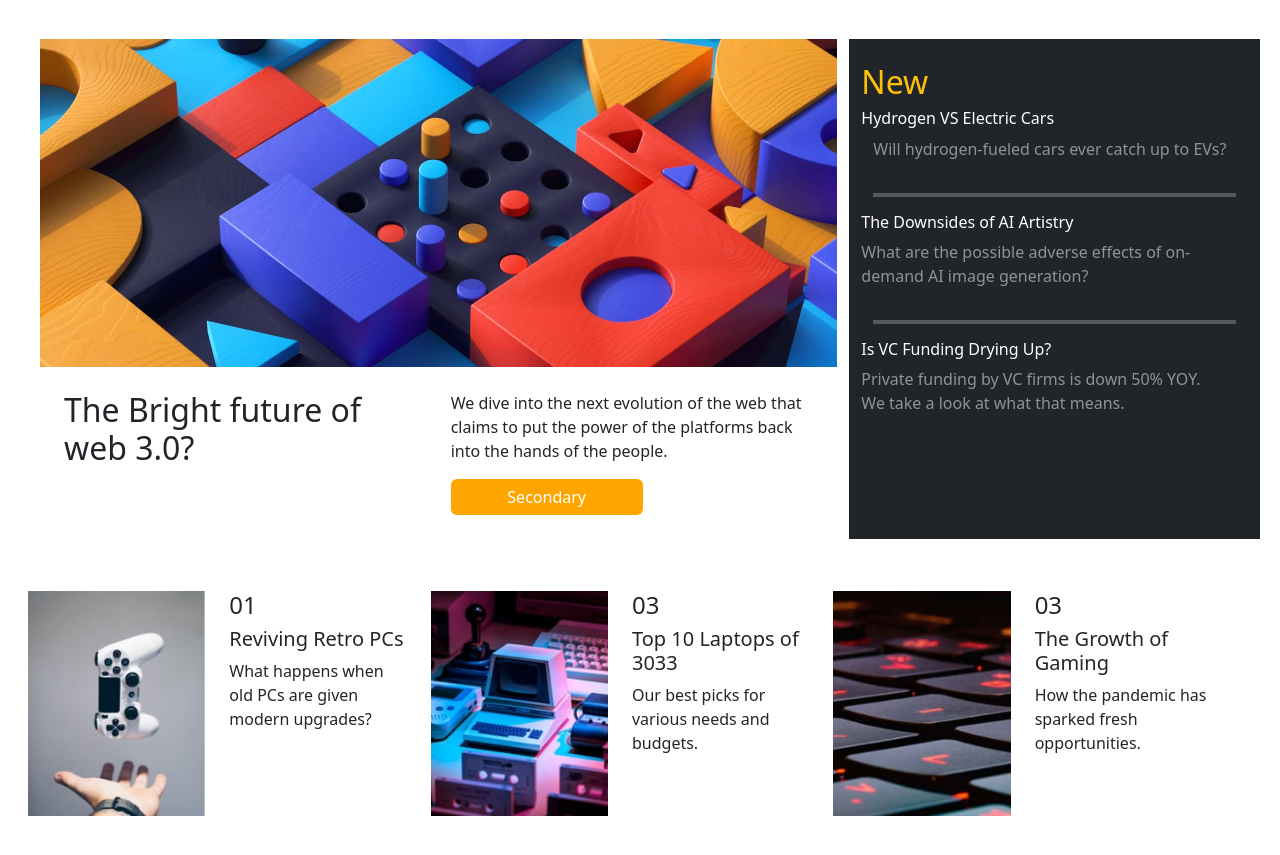
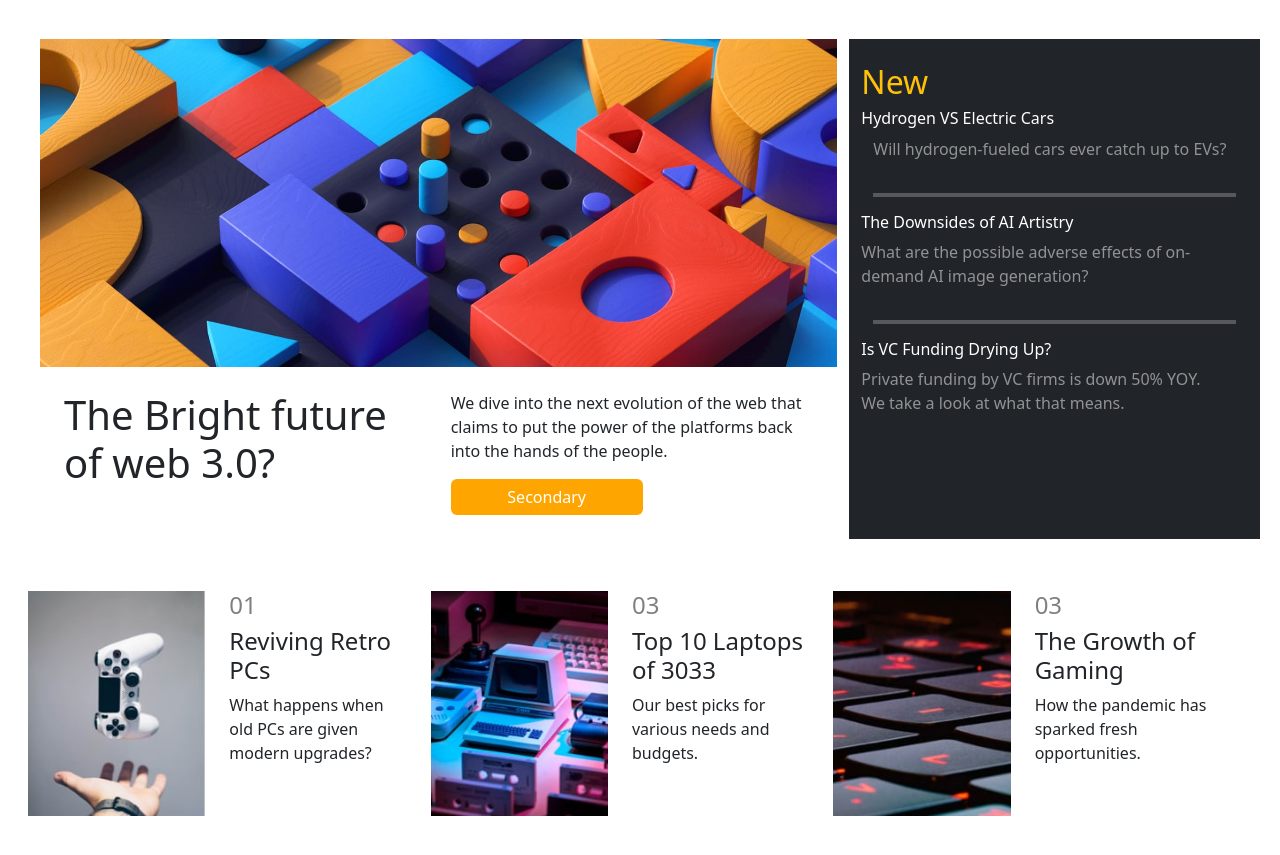
Before and after one commit to Chiku100/News-homepage, a plain HTML site: page index.html in a window 1280 px wide. Shown: the part 91-946 px from the top of the page. Drawn offline with nearby package versions, Linux system fonts and the light colour scheme.

Commit message:
Update index.html

```diff
--- a/index.html
+++ b/index.html
@@ -55,7 +55,7 @@
       <div class="col-md-8  ">
         <img src="./assets/images/image-web-3-desktop.jpg" class="img-fluid" alt="web3_image">
         <div class="row p-4">
-          <h2 class="col-lg-6 ">The Bright future of web 3.0?</h2>
+          <h2 class="col-lg-6 h1">The Bright future of web 3.0?</h2>
           <div class="col-lg-6">
             <p>We dive into the next evolution of the web that claims to put the power of the platforms back
               into the
@@ -88,24 +88,24 @@
       <div class="col-sm-4 row my-4 my-md-1">
         <img class="col-6 " src="./assets/images/image-gaming-growth.jpg" alt="image-gaming-growth">
         <div class="col-6">
-          <h4>01</h4>
-          <h5>Reviving Retro PCs</h5>
+          <h4 class="text-black-50">01</h4>
+          <h5 class="h4">Reviving Retro PCs</h5>
           <p> What happens when old PCs are given modern upgrades?</p>
         </div>
       </div>
       <div class="col-sm-4 row my-4 my-md-1">
         <img class="col-6" src="./assets/images/image-retro-pcs.jpg" alt="image-retro-pcs">
         <div class="col-6">
-          <h4>03</h4>
-          <h5>Top 10 Laptops of 3033</h5>
+          <h4 class="text-black-50">03</h4>
+          <h5 class="h4">Top 10 Laptops of 3033</h5>
           <p>Our best picks for various needs and budgets.</p>
         </div>
       </div>
       <div class="col-sm-4 row my-4 my-md-1">
         <img class="col-6" src="./assets/images/image-top-laptops.jpg" alt="image-top-laptops">
         <div class="col-6">
-          <h4>03</h4>
-          <h5>The Growth of Gaming</h5>
+          <h4 class="text-black-50">03</h4>
+          <h5 class="h4">The Growth of Gaming</h5>
           <p>How the pandemic has sparked fresh opportunities.</p>
         </div>
       </div>
```
